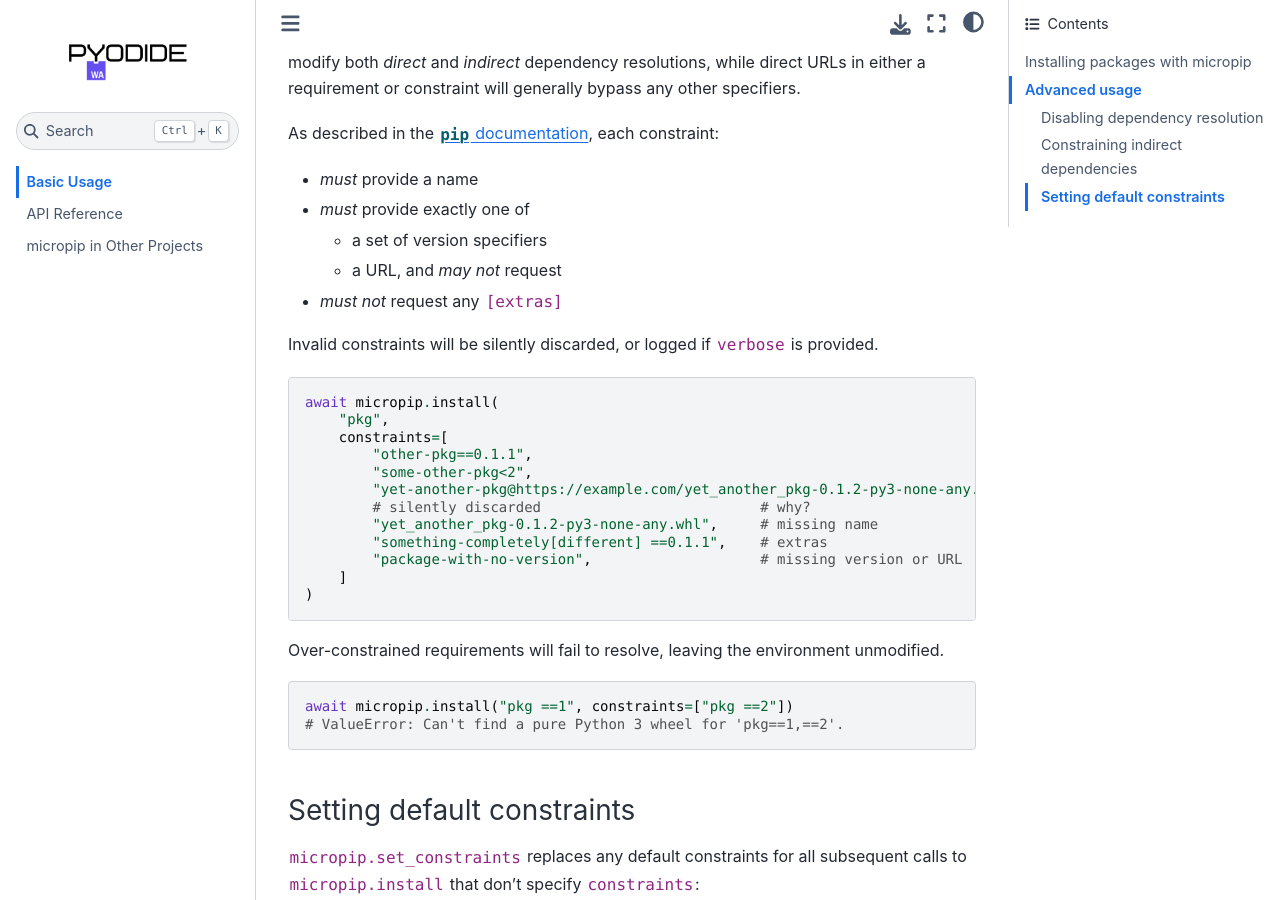
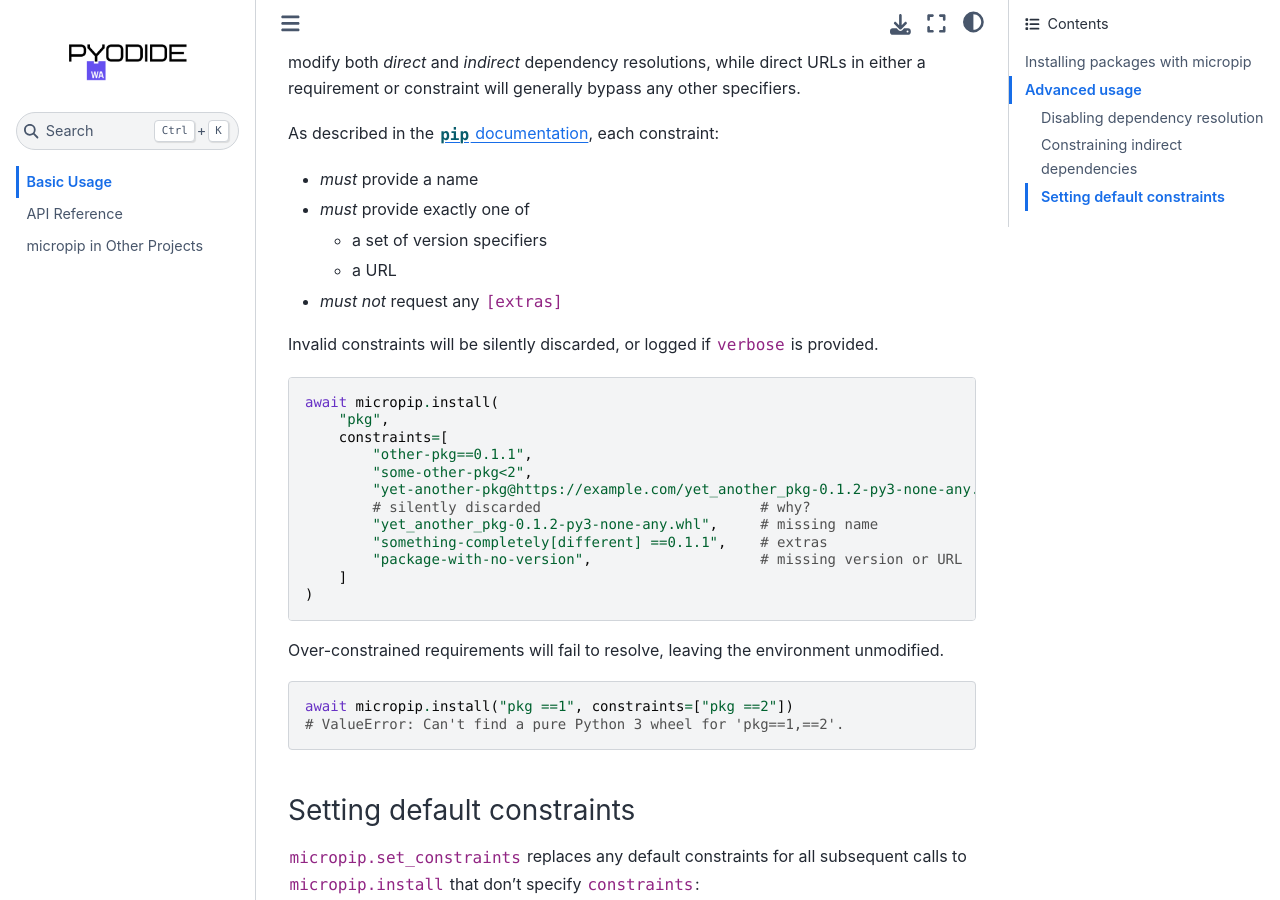
Before and after one commit to pyodide/micropip, a Sphinx documentation site: the page built from docs/project/usage.md, in a window 1280 px wide and 900 px high, scrolled down 2102 px. Built offline with Sphinx 7.4.7 and the Sphinx Book theme 1.1.4, drawn with Linux system fonts in a browser that asks for light colours.

Commit message:
update docs

```diff
--- a/docs/project/usage.md
+++ b/docs/project/usage.md
@@ -105,9 +105,8 @@ As described in the [`pip` documentation][pip-constraints], each constraint:
   - _must_ provide a name
   - _must_ provide exactly one of
     - a set of version specifiers
-    - a URL, and _may not_ request
+    - a URL
   - _must not_  request any `[extras]`
-
 
 Invalid constraints will be silently discarded, or logged if `verbose` is provided.
 
```
